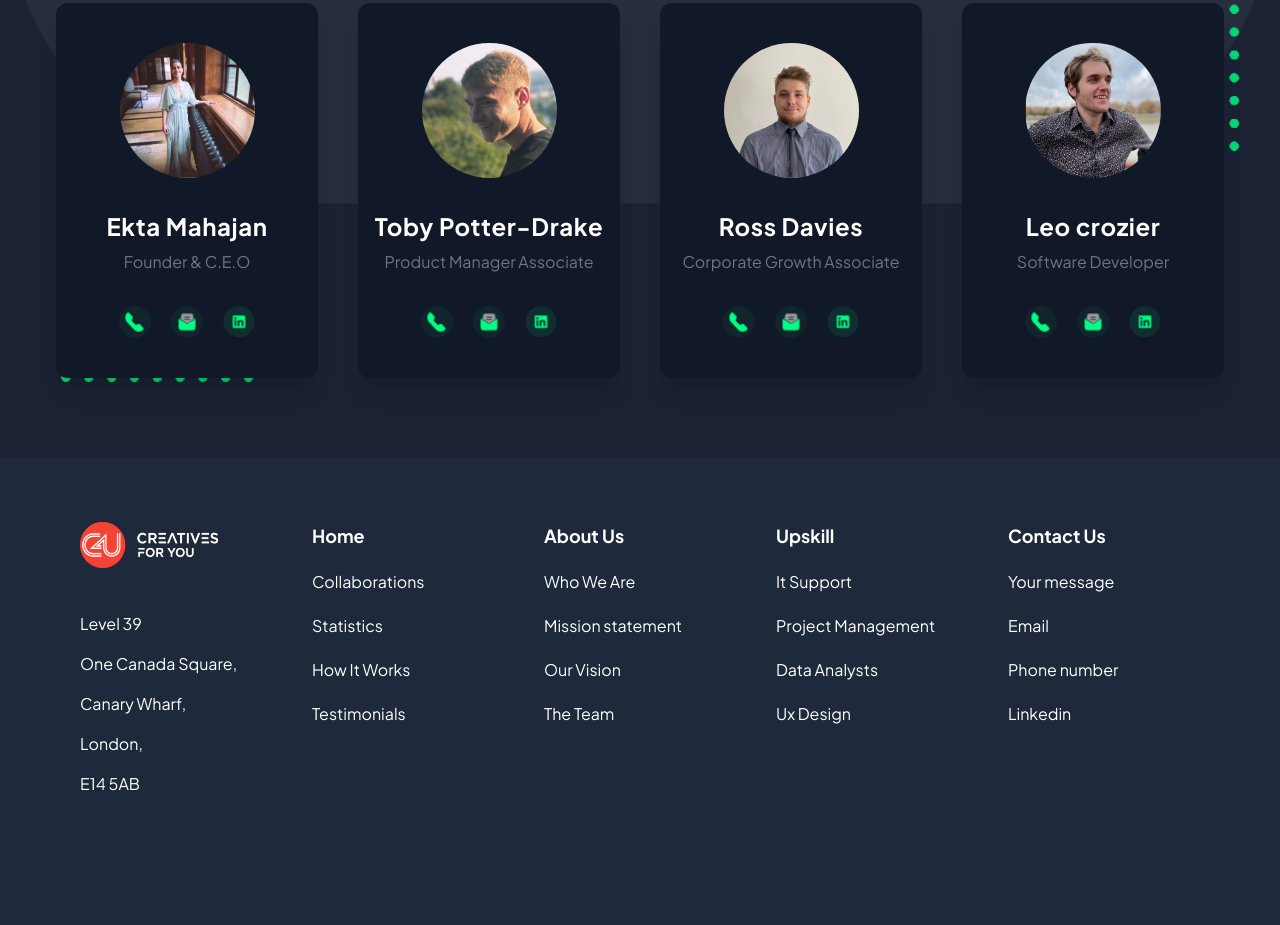
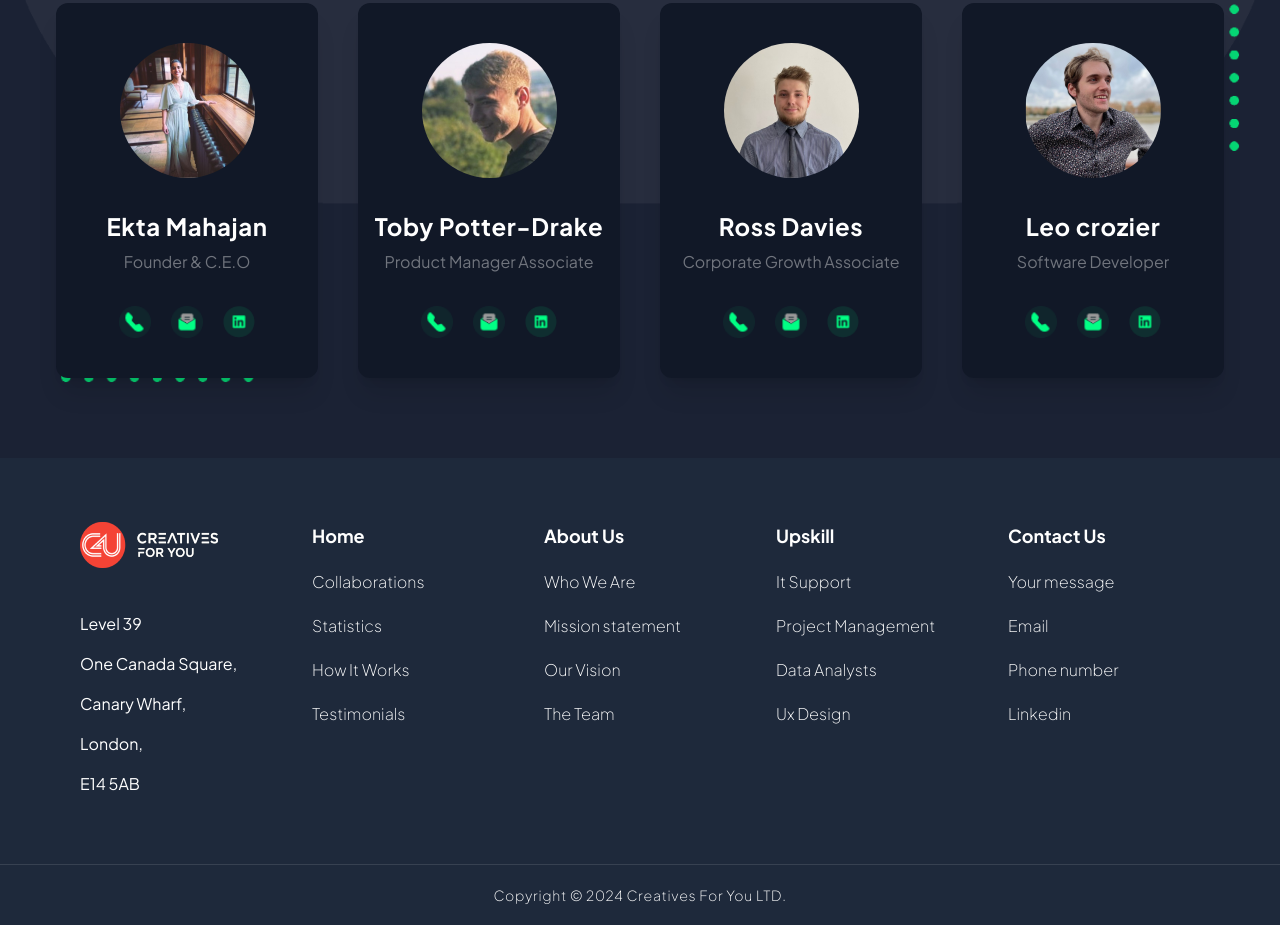
Before and after one commit to kazimorwan498/Creative_for_you-About_us, a website built with Vite: page index.html in a window 1280 px wide. Shown: the part 3394-4319 px from the top of the page. Before the commit the page ends 4258 px from the top, so only its background shows below. Built offline with nearby package versions, Linux system fonts and the light colour scheme.

Commit message:
created copyright section

```diff
--- a/index.html
+++ b/index.html
@@ -768,18 +768,24 @@
                     <a class="hover:text-redOrange" href="#"> Home </a>
                 </li>
                 <li>
-                    <a class="hover:text-redOrange" href="#">
+                    <a class="hover:text-redOrange font-extralight" href="#">
                         Collaborations
                     </a>
                 </li>
                 <li>
-                    <a class="hover:text-redOrange" href="#"> Statistics </a>
+                    <a class="hover:text-redOrange font-extralight" href="#">
+                        Statistics
+                    </a>
                 </li>
                 <li>
-                    <a class="hover:text-redOrange" href="#"> How It Works </a>
+                    <a class="hover:text-redOrange font-extralight" href="#">
+                        How It Works
+                    </a>
                 </li>
                 <li>
-                    <a class="hover:text-redOrange" href="#"> Testimonials </a>
+                    <a class="hover:text-redOrange font-extralight" href="#">
+                        Testimonials
+                    </a>
                 </li>
             </ul>
             <ul
@@ -789,18 +795,24 @@
                     <a class="hover:text-redOrange" href="#"> About Us </a>
                 </li>
                 <li>
-                    <a class="hover:text-redOrange" href="#"> Who We Are </a>
+                    <a class="hover:text-redOrange font-extralight" href="#">
+                        Who We Are
+                    </a>
                 </li>
                 <li>
-                    <a class="hover:text-redOrange" href="#">
+                    <a class="hover:text-redOrange font-extralight" href="#">
                         Mission statement
                     </a>
                 </li>
                 <li>
-                    <a class="hover:text-redOrange" href="#"> Our Vision </a>
+                    <a class="hover:text-redOrange font-extralight" href="#">
+                        Our Vision
+                    </a>
                 </li>
                 <li>
-                    <a class="hover:text-redOrange" href="#"> The Team </a>
+                    <a class="hover:text-redOrange font-extralight" href="#">
+                        The Team
+                    </a>
                 </li>
             </ul>
             <ul
@@ -810,18 +822,24 @@
                     <a class="hover:text-redOrange" href="#"> Upskill </a>
                 </li>
                 <li>
-                    <a class="hover:text-redOrange" href="#"> It Support </a>
+                    <a class="hover:text-redOrange font-extralight" href="#">
+                        It Support
+                    </a>
                 </li>
                 <li>
-                    <a class="hover:text-redOrange" href="#">
+                    <a class="hover:text-redOrange font-extralight" href="#">
                         Project Management
                     </a>
                 </li>
                 <li>
-                    <a class="hover:text-redOrange" href="#"> Data Analysts </a>
+                    <a class="hover:text-redOrange font-extralight" href="#">
+                        Data Analysts
+                    </a>
                 </li>
                 <li>
-                    <a class="hover:text-redOrange" href="#"> Ux Design </a>
+                    <a class="hover:text-redOrange font-extralight" href="#">
+                        Ux Design
+                    </a>
                 </li>
             </ul>
             <ul
@@ -831,19 +849,34 @@
                     <a class="hover:text-redOrange" href="#"> Contact Us </a>
                 </li>
                 <li>
-                    <a class="hover:text-redOrange" href="#"> Your message </a>
+                    <a class="hover:text-redOrange font-extralight" href="#">
+                        Your message
+                    </a>
                 </li>
                 <li>
-                    <a class="hover:text-redOrange" href="#"> Email </a>
+                    <a class="hover:text-redOrange font-extralight" href="#">
+                        Email
+                    </a>
                 </li>
                 <li>
-                    <a class="hover:text-redOrange" href="#"> Phone number </a>
+                    <a class="hover:text-redOrange font-extralight" href="#">
+                        Phone number
+                    </a>
                 </li>
                 <li>
-                    <a class="hover:text-redOrange" href="#"> Linkedin </a>
+                    <a class="hover:text-redOrange font-extralight" href="#">
+                        Linkedin
+                    </a>
                 </li>
             </ul>
         </footer>
+
+        <!-- Copyright Section -->
+        <p
+            class="dark:text-white text-center text-sm py-5 border-t border-gray-400 dark:border-gray-700 font-extralight tracking-wider"
+        >
+            Copyright © 2024 Creatives For You LTD.
+        </p>
 
         <script>
             const htmlTag = document.querySelector("html"),
```
